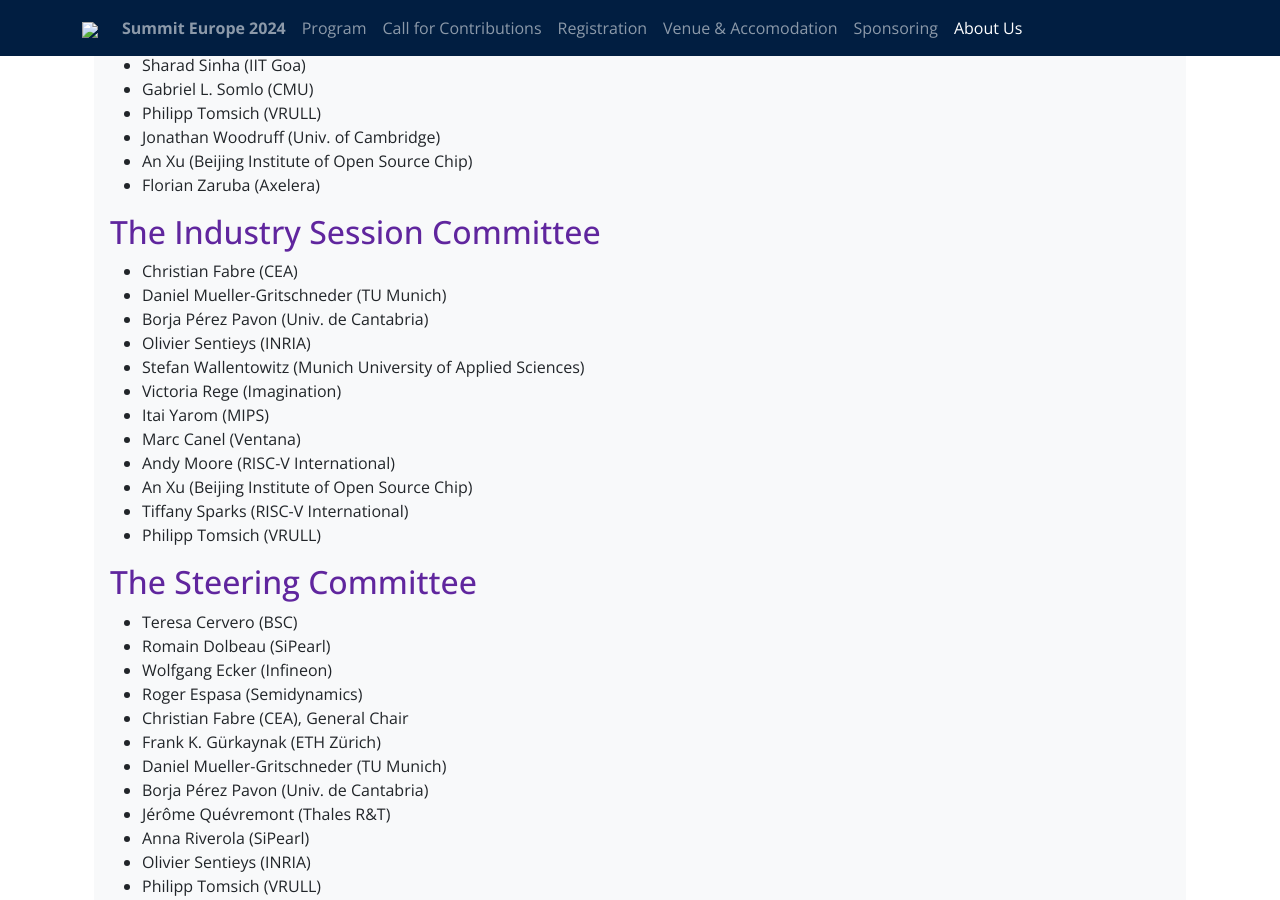
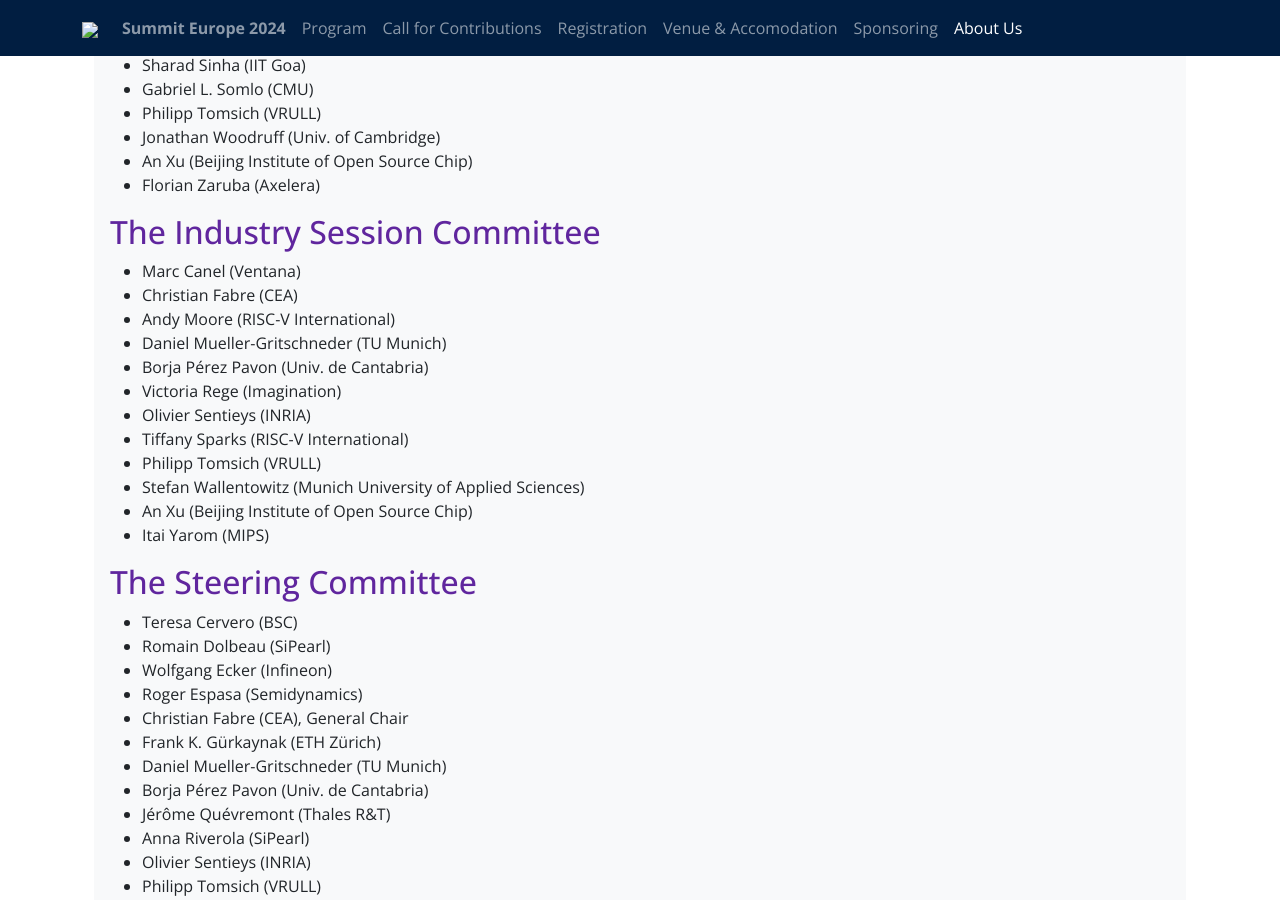
Before and after one commit to riscv-europe/summit-website-development, a Jekyll site: the page built from summit/2024/about.md, in a window 1280 px wide and 900 px high, scrolled down 1518 px. Built offline with Jekyll 4.4.1, drawn with Linux system fonts in a browser that asks for light colours.

```diff
--- a/summit/2024/about.md
+++ b/summit/2024/about.md
@@ -69,21 +69,20 @@
 </ul>
 <h2 style="color: #60269e" id="the-steering-committee">The Industry Session Committee</h2>
 <ul>
+<li>Marc Canel (Ventana)</li>
 <li>Christian Fabre (CEA)</li>
+<li>Andy Moore (RISC-V International)</li>
 <li>Daniel Mueller-Gritschneder (TU Munich)</li>
 <li>Borja Pérez Pavon (Univ. de Cantabria)</li>
+<li>Victoria Rege (Imagination)</li>
 <li>Olivier Sentieys (INRIA)</li>
-<li>Stefan Wallentowitz (Munich University of Applied Sciences)</li>
-<li>Victoria Rege (Imagination)</li>
-<li>Itai Yarom (MIPS)</li>
-<li>Marc Canel (Ventana)</li>
-<li>Andy Moore (RISC-V International)</li>
-<li>An Xu (Beijing Institute of Open Source Chip)</li>
 <li>Tiffany Sparks (RISC-V International)</li>
 <li>Philipp Tomsich (VRULL)</li>
+<li>Stefan Wallentowitz (Munich University of Applied Sciences)</li>
+<li>An Xu (Beijing Institute of Open Source Chip)</li>
+<li>Itai Yarom (MIPS)</li>
+</ul>
 
-
-</ul>
 <h2 style="color: #60269e" id="the-steering-committee">The Steering Committee</h2>
 <ul>
     <li>Teresa Cervero (BSC)</li>
```
